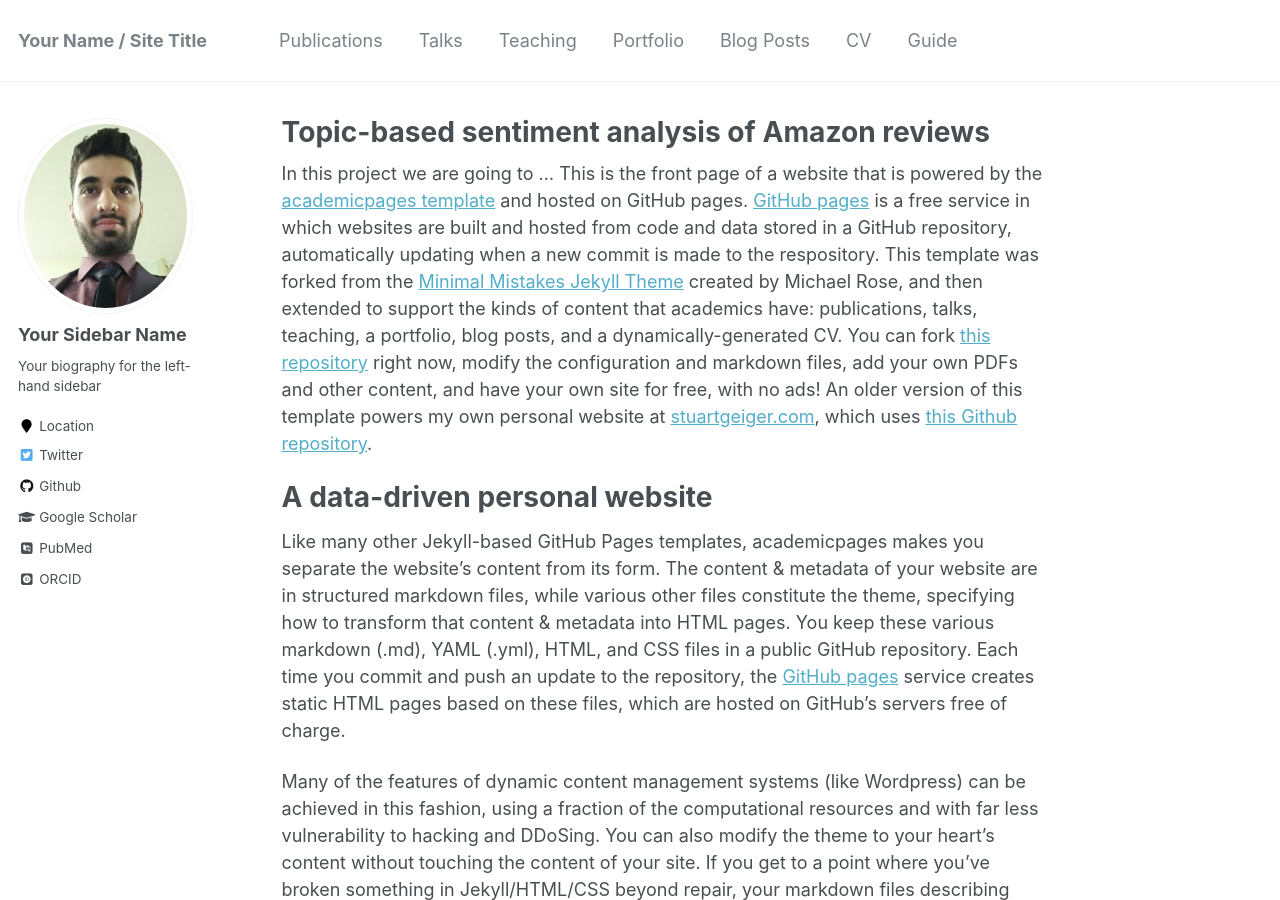
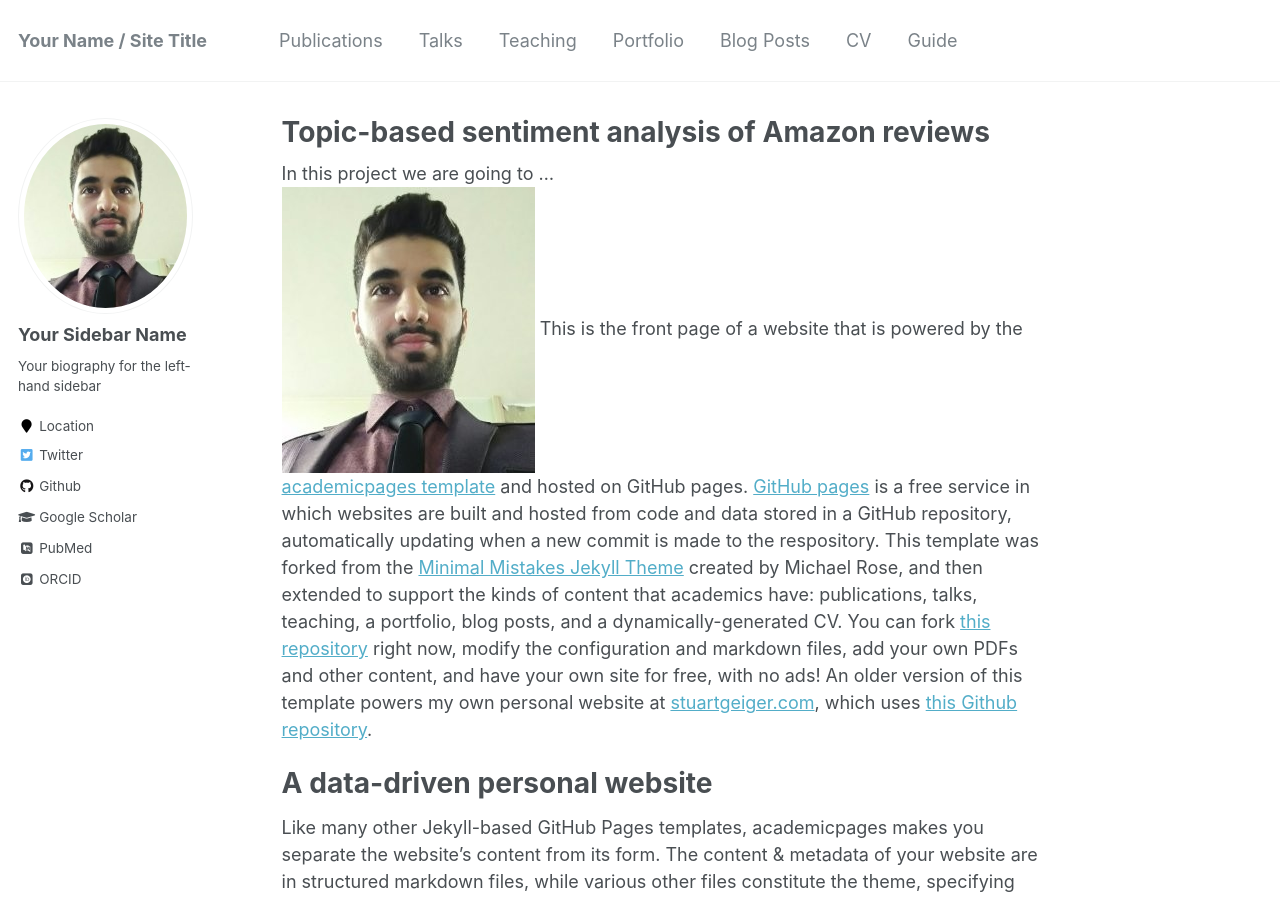
Before and after one commit to MateAnderson/projects, a Jekyll site: the page built from _pages/about.md, in a window 1280 px wide and 900 px high. Built offline with Jekyll 4.4.1, drawn with Linux system fonts in a browser that asks for light colours; some web fonts are replaced.

Commit message:
Updating first page

```diff
--- a/_pages/about.md
+++ b/_pages/about.md
@@ -7,7 +7,7 @@ redirect_from:
   - /about/
   - /about.html
 ---
-In this project we are going to ...
+In this project we are going to ... <br/><img src='/images/profile.png'>
 This is the front page of a website that is powered by the [academicpages template](https://github.com/academicpages/academicpages.github.io) and hosted on GitHub pages. [GitHub pages](https://pages.github.com) is a free service in which websites are built and hosted from code and data stored in a GitHub repository, automatically updating when a new commit is made to the respository. This template was forked from the [Minimal Mistakes Jekyll Theme](https://mmistakes.github.io/minimal-mistakes/) created by Michael Rose, and then extended to support the kinds of content that academics have: publications, talks, teaching, a portfolio, blog posts, and a dynamically-generated CV. You can fork [this repository](https://github.com/academicpages/academicpages.github.io) right now, modify the configuration and markdown files, add your own PDFs and other content, and have your own site for free, with no ads! An older version of this template powers my own personal website at [stuartgeiger.com](http://stuartgeiger.com), which uses [this Github repository](https://github.com/staeiou/staeiou.github.io).
 
 A data-driven personal website
```
